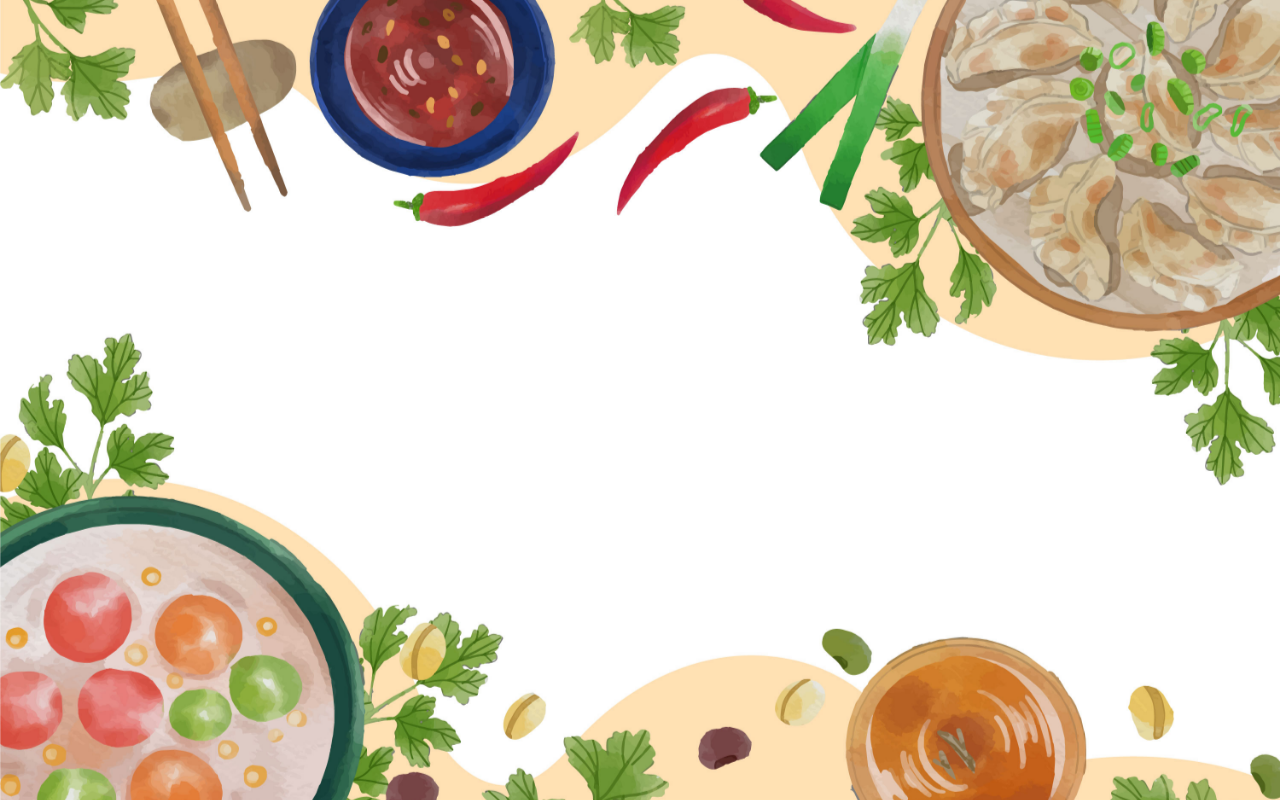
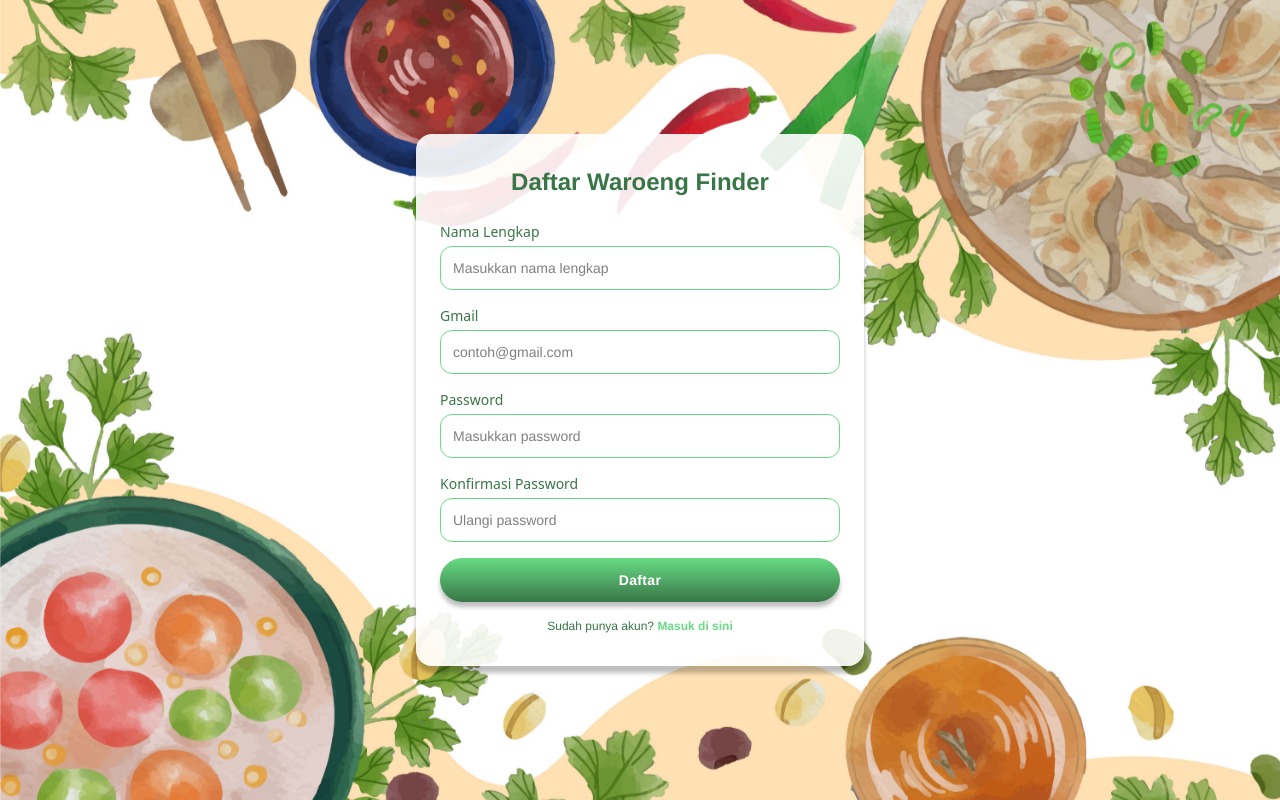
Before and after one commit to muazalfattah2006/WaroengFinder, a React (Vite) app in the folder client/: page /register in a window 1280 px wide. Before the commit this address had no page. Built offline with nearby package versions, Linux system fonts and the light colour scheme.

Commit message:
menambahkan bagian login dan register dan tombol logout

```diff
--- a/client/src/App.jsx
+++ b/client/src/App.jsx
@@ -1,7 +1,7 @@
 import React from "react";
 import "./index.css";
 import bg from "./assets/img/bg.jpg";
-import { BrowserRouter, Routes, Route } from "react-router-dom";
+import { BrowserRouter, Routes, Route, Navigate } from "react-router-dom";
 import { Beranda } from "./pages/Beranda";
 import { DetailTelusuri } from "./pages/Telusuri";
 import { Favorite } from "./pages/Favorites";
@@ -9,8 +9,12 @@ import { DetailWarungMuaz } from "./pages/WarungMuaz";
 import { DetailWarungCello } from "./pages/WarungCello";
 import { DetailWarungNaswa } from "./pages/WarungNaswa";
 import { Ulasan } from "./pages/Ulasan";
+import { Login } from "./pages/Login";
+import { Register } from "./pages/Register";
 
 function App() {
+  const isAuthenticated = !!localStorage.getItem("authUser");
+
   return (
     <BrowserRouter>
       <div
@@ -20,13 +24,70 @@ function App() {
         }}
       >
         <Routes>
-          <Route path="/" element={<Beranda />} />
-          <Route path="/telusuri" element={<DetailTelusuri />} />
-          <Route path="/favorite" element={<Favorite />} />
-          <Route path="/warung/muaz" element={<DetailWarungMuaz />} />
-          <Route path="/warung/cello" element={<DetailWarungCello />} />
-          <Route path="/warung/naswa" element={<DetailWarungNaswa />} />
-          <Route path="/ulasan" element={<Ulasan />} />
+          <Route path="/login" element={<Login />} />
+          <Route path="/register" element={<Register />} />
+
+          {/* Root tanpa path akan diarahkan ke halaman login */}
+          <Route path="/" element={<Navigate to="/login" replace />} />
+
+          <Route
+            path="/beranda"
+            element={
+              isAuthenticated ? <Beranda /> : <Navigate to="/login" replace />
+            }
+          />
+          <Route
+            path="/telusuri"
+            element={
+              isAuthenticated ? (
+                <DetailTelusuri />
+              ) : (
+                <Navigate to="/login" replace />
+              )
+            }
+          />
+          <Route
+            path="/favorite"
+            element={
+              isAuthenticated ? <Favorite /> : <Navigate to="/login" replace />
+            }
+          />
+          <Route
+            path="/warung/muaz"
+            element={
+              isAuthenticated ? (
+                <DetailWarungMuaz />
+              ) : (
+                <Navigate to="/login" replace />
+              )
+            }
+          />
+          <Route
+            path="/warung/cello"
+            element={
+              isAuthenticated ? (
+                <DetailWarungCello />
+              ) : (
+                <Navigate to="/login" replace />
+              )
+            }
+          />
+          <Route
+            path="/warung/naswa"
+            element={
+              isAuthenticated ? (
+                <DetailWarungNaswa />
+              ) : (
+                <Navigate to="/login" replace />
+              )
+            }
+          />
+          <Route
+            path="/ulasan"
+            element={
+              isAuthenticated ? <Ulasan /> : <Navigate to="/login" replace />
+            }
+          />
         </Routes>
       </div>
     </BrowserRouter>
--- a/client/src/pages/Beranda.jsx
+++ b/client/src/pages/Beranda.jsx
@@ -1,5 +1,5 @@
 import React from "react";
-import { Link } from "react-router-dom";
+import { Link, useNavigate } from "react-router-dom";
 import { BookmarkFilled } from "../components/icons/BookmarkFilled";
 import { Search } from "../components/icons/Search";
 import { DummyImage } from "../components/shared/DummyImage";
@@ -26,11 +26,26 @@ const featuredWarungs = [
 ];
 
 export const Beranda = () => {
+  const navigate = useNavigate();
+
+  const handleLogout = () => {
+    localStorage.removeItem("authUser");
+    navigate("/login", { replace: true });
+  };
+
   return (
     <div className="min-h-screen flex flex-col">
       {/* Header */}
       <header className="h-20 flex items-center justify-between px-4 sm:px-8 shadow-[0px_5px_4px_#00000040] bg-[linear-gradient(90deg,rgba(56,118,71,1)_0%,rgba(255,232,135,1)_100%)]">
-        <div className="flex items-center gap-4" />
+        <div className="flex items-center gap-4">
+          <button
+            type="button"
+            onClick={handleLogout}
+            className="px-3 py-1 rounded-full bg-white/20 text-white text-xs sm:text-sm [font-family:'Playfair-Black',Helvetica] shadow-[0px_3px_3px_#00000040] transition-transform duration-150 hover:-translate-y-0.5 active:scale-95"
+          >
+            Logout
+          </button>
+        </div>
         <h1 className="[font-family:'Playfair-Black',Helvetica] font-black text-white text-2xl sm:text-3xl tracking-[0] leading-[normal]">
           Waroeng Finder
         </h1>
--- /dev/null
+++ b/client/src/pages/Login.jsx
@@ -0,0 +1,75 @@
+import React, { useState } from "react";
+import { Link, useNavigate } from "react-router-dom";
+
+export const Login = () => {
+  const navigate = useNavigate();
+  const [email, setEmail] = useState("");
+  const [password, setPassword] = useState("");
+
+  const handleSubmit = (e) => {
+    e.preventDefault();
+
+    const user = {
+      email: email.trim() || undefined,
+      password: password || undefined,
+    };
+
+    localStorage.setItem("authUser", JSON.stringify(user));
+    navigate("/beranda", { replace: true });
+  };
+
+  return (
+    <div className="min-h-screen flex items-center justify-center px-4">
+      <div className="w-full max-w-md rounded-2xl bg-white/90 shadow-[0px_7px_4px_#00000040] px-6 py-8">
+        <h1 className="text-2xl font-bold text-[#387647] text-center mb-6 [font-family:'Playfair-Black',Helvetica]">
+          Masuk Waroeng Finder
+        </h1>
+
+        <form onSubmit={handleSubmit} className="space-y-4">
+          <div>
+            <label className="block text-sm font-medium text-[#387647] mb-1">
+              Gmail
+            </label>
+            <input
+              type="email"
+              value={email}
+              onChange={(e) => setEmail(e.target.value)}
+              className="w-full h-11 rounded-xl border border-[#68dc84] px-3 outline-none focus:ring-2 focus:ring-[#68dc84] [font-family:'Playfair-Black',Helvetica] text-sm"
+              placeholder="contoh@gmail.com"
+            />
+          </div>
+
+          <div>
+            <label className="block text-sm font-medium text-[#387647] mb-1">
+              Password
+            </label>
+            <input
+              type="password"
+              value={password}
+              onChange={(e) => setPassword(e.target.value)}
+              className="w-full h-11 rounded-xl border border-[#68dc84] px-3 outline-none focus:ring-2 focus:ring-[#68dc84] [font-family:'Playfair-Black',Helvetica] text-sm"
+              placeholder="Masukkan password"
+            />
+          </div>
+
+          <button
+            type="submit"
+            className="w-full h-11 rounded-full bg-[linear-gradient(180deg,rgba(104,220,132,1)_0%,rgba(56,118,71,1)_100%)] text-white font-bold shadow-[0px_5px_4px_#00000040] [font-family:'Playfair-Black',Helvetica] text-sm tracking-wide transition-transform duration-150 hover:-translate-y-0.5 active:scale-95"
+          >
+            Masuk
+          </button>
+        </form>
+
+        <p className="mt-4 text-center text-xs text-[#387647] [font-family:'Playfair-Black',Helvetica]">
+          Belum punya akun?{" "}
+          <Link
+            to="/register"
+            className="text-[#68dc84] hover:underline font-bold"
+          >
+            Daftar dulu
+          </Link>
+        </p>
+      </div>
+    </div>
+  );
+};
--- /dev/null
+++ b/client/src/pages/Register.jsx
@@ -0,0 +1,122 @@
+import React, { useState } from "react";
+import { Link, useNavigate } from "react-router-dom";
+
+export const Register = () => {
+  const navigate = useNavigate();
+  const [fullName, setFullName] = useState("");
+  const [email, setEmail] = useState("");
+  const [password, setPassword] = useState("");
+  const [confirmPassword, setConfirmPassword] = useState("");
+  const [error, setError] = useState("");
+
+  const handleSubmit = (e) => {
+    e.preventDefault();
+
+    if (!fullName.trim() || !email.trim() || !password || !confirmPassword) {
+      setError("Semua field harus diisi.");
+      return;
+    }
+
+    if (password !== confirmPassword) {
+      setError("Password dan konfirmasi password tidak sama.");
+      return;
+    }
+
+    const user = {
+      fullName: fullName.trim(),
+      email: email.trim(),
+      password,
+    };
+
+    localStorage.setItem("authUser", JSON.stringify(user));
+
+    navigate("/beranda", { replace: true });
+  };
+
+  return (
+    <div className="min-h-screen flex items-center justify-center px-4">
+      <div className="w-full max-w-md rounded-2xl bg-white/90 shadow-[0px_7px_4px_#00000040] px-6 py-8">
+        <h1 className="text-2xl font-bold text-[#387647] text-center mb-6 [font-family:'Playfair-Black',Helvetica]">
+          Daftar Waroeng Finder
+        </h1>
+
+        <form onSubmit={handleSubmit} className="space-y-4">
+          <div>
+            <label className="block text-sm font-medium text-[#387647] mb-1">
+              Nama Lengkap
+            </label>
+            <input
+              type="text"
+              value={fullName}
+              onChange={(e) => setFullName(e.target.value)}
+              className="w-full h-11 rounded-xl border border-[#68dc84] px-3 outline-none focus:ring-2 focus:ring-[#68dc84] [font-family:'Playfair-Black',Helvetica] text-sm"
+              placeholder="Masukkan nama lengkap"
+            />
+          </div>
+
+          <div>
+            <label className="block text-sm font-medium text-[#387647] mb-1">
+              Gmail
+            </label>
+            <input
+              type="email"
+              value={email}
+              onChange={(e) => setEmail(e.target.value)}
+              className="w-full h-11 rounded-xl border border-[#68dc84] px-3 outline-none focus:ring-2 focus:ring-[#68dc84] [font-family:'Playfair-Black',Helvetica] text-sm"
+              placeholder="contoh@gmail.com"
+            />
+          </div>
+
+          <div>
+            <label className="block text-sm font-medium text-[#387647] mb-1">
+              Password
+            </label>
+            <input
+              type="password"
+              value={password}
+              onChange={(e) => setPassword(e.target.value)}
+              className="w-full h-11 rounded-xl border border-[#68dc84] px-3 outline-none focus:ring-2 focus:ring-[#68dc84] [font-family:'Playfair-Black',Helvetica] text-sm"
+              placeholder="Masukkan password"
+            />
+          </div>
+
+          <div>
+            <label className="block text-sm font-medium text-[#387647] mb-1">
+              Konfirmasi Password
+            </label>
+            <input
+              type="password"
+              value={confirmPassword}
+              onChange={(e) => setConfirmPassword(e.target.value)}
+              className="w-full h-11 rounded-xl border border-[#68dc84] px-3 outline-none focus:ring-2 focus:ring-[#68dc84] [font-family:'Playfair-Black',Helvetica] text-sm"
+              placeholder="Ulangi password"
+            />
+          </div>
+
+          {error && (
+            <p className="text-xs text-red-600 [font-family:'Playfair-Black',Helvetica]">
+              {error}
+            </p>
+          )}
+
+          <button
+            type="submit"
+            className="w-full h-11 rounded-full bg-[linear-gradient(180deg,rgba(104,220,132,1)_0%,rgba(56,118,71,1)_100%)] text-white font-bold shadow-[0px_5px_4px_#00000040] [font-family:'Playfair-Black',Helvetica] text-sm tracking-wide transition-transform duration-150 hover:-translate-y-0.5 active:scale-95"
+          >
+            Daftar
+          </button>
+        </form>
+
+        <p className="mt-4 text-center text-xs text-[#387647] [font-family:'Playfair-Black',Helvetica]">
+          Sudah punya akun?{" "}
+          <Link
+            to="/login"
+            className="text-[#68dc84] hover:underline font-bold"
+          >
+            Masuk di sini
+          </Link>
+        </p>
+      </div>
+    </div>
+  );
+};
```
